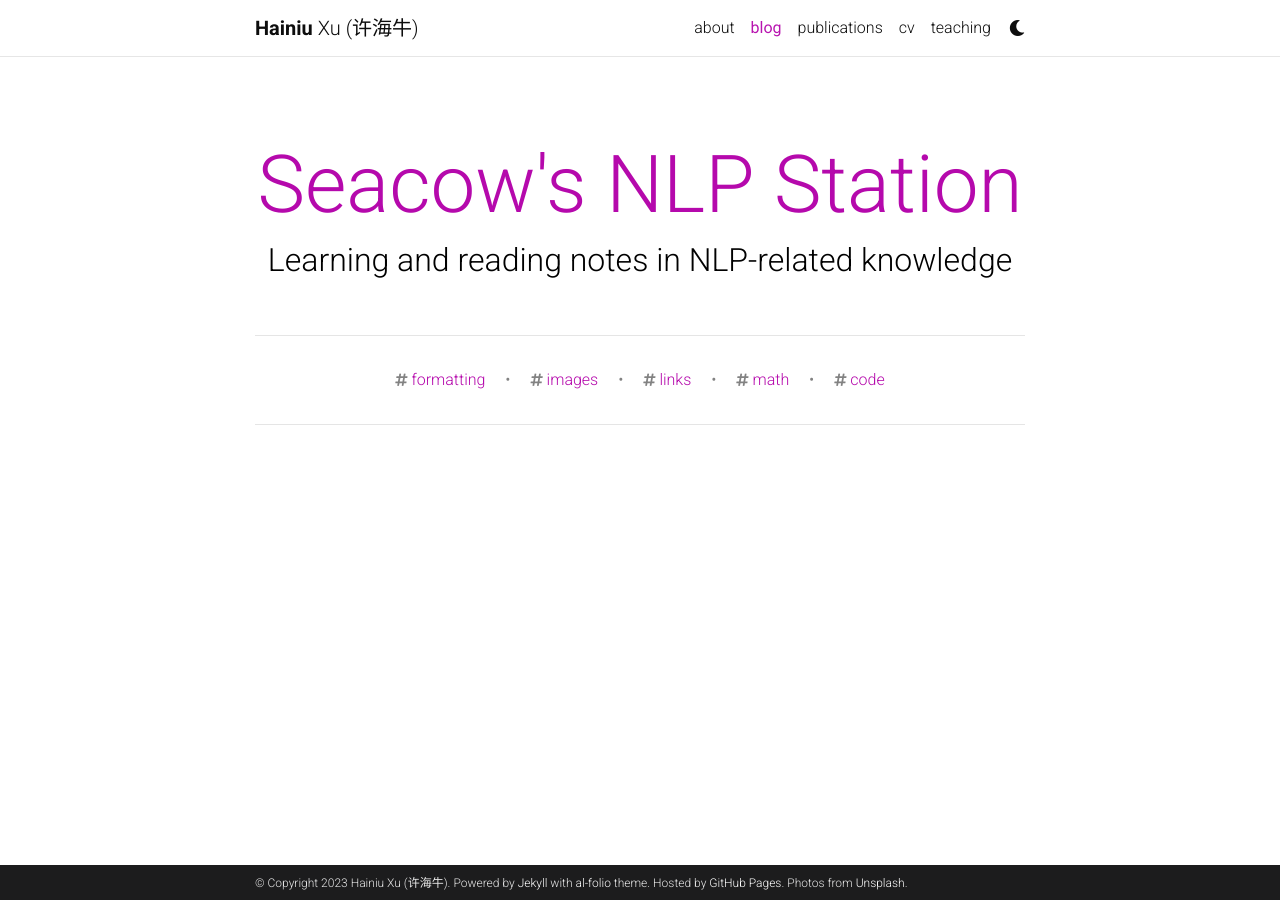
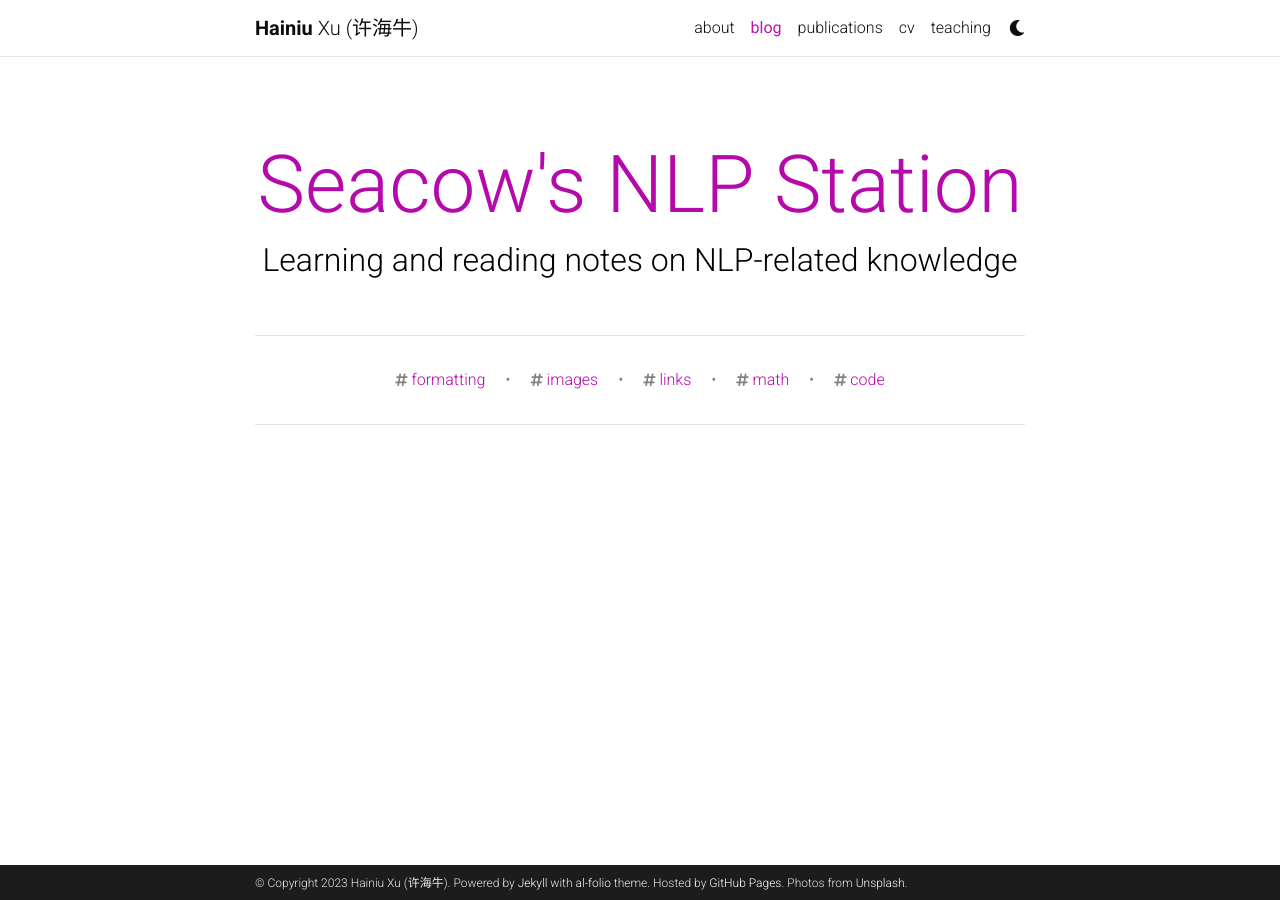
Before and after one commit to SeacowX/SeacowX.github.io, a Jekyll site: the page built from blog/index.html, in a window 1280 px wide. Built offline with Jekyll 4.4.1, drawn with Linux system fonts in a browser that asks for light colours; the list of posts is cut into pages by our own code; comment, search, counter and statistics services are not loaded; a style sheet for code colours, icons or effects is not loaded.

Commit message:
code update

```diff
--- a/_config.yml
+++ b/_config.yml
@@ -119,7 +119,7 @@ bing_site_verification:  # out your bing-site-verification ID (Bing Webmaster)
 
 blog_name: Seacow's NLP Station # blog_name will be displayed in your blog page
 blog_nav_title: blog # your blog must have a title for it to be displayed in the nav bar
-blog_description: Learning and reading notes in NLP-related knowledge
+blog_description: Learning and reading notes on NLP-related knowledge
 permalink: /blog/:year/:title/
 
 # Pagination
```
